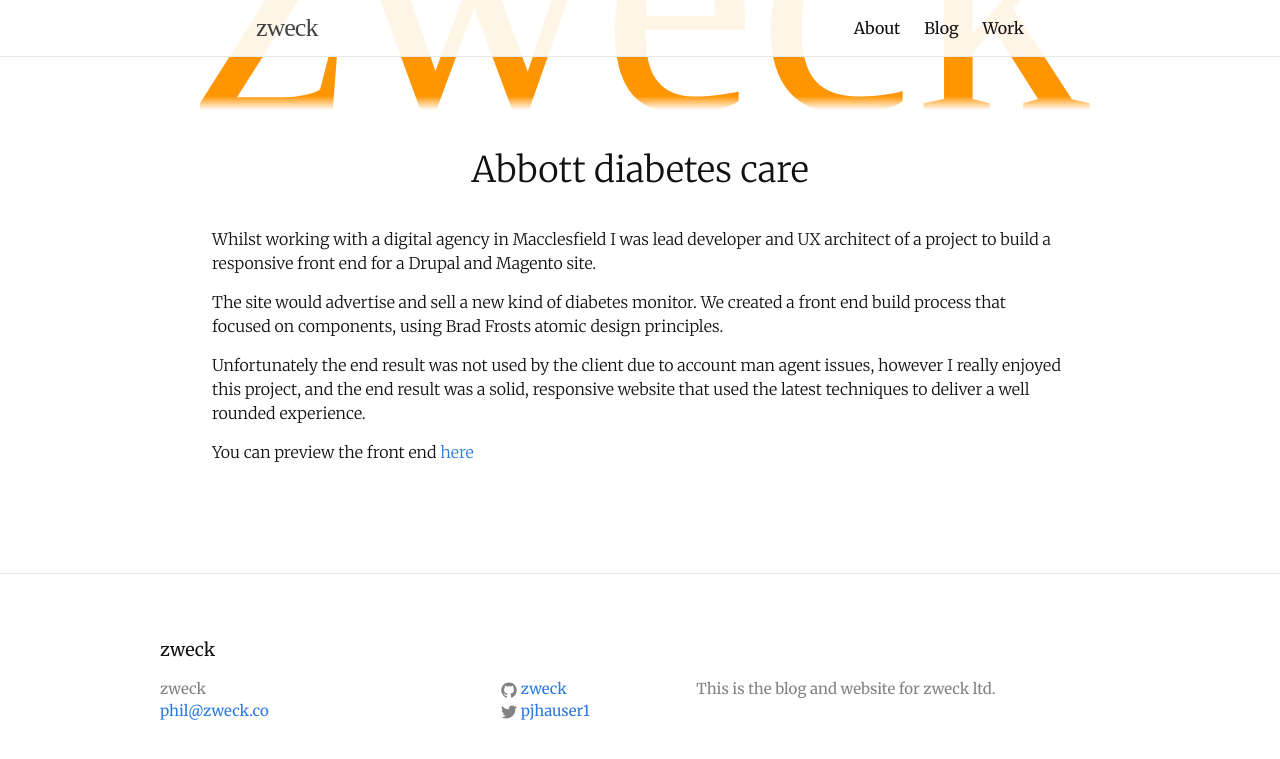
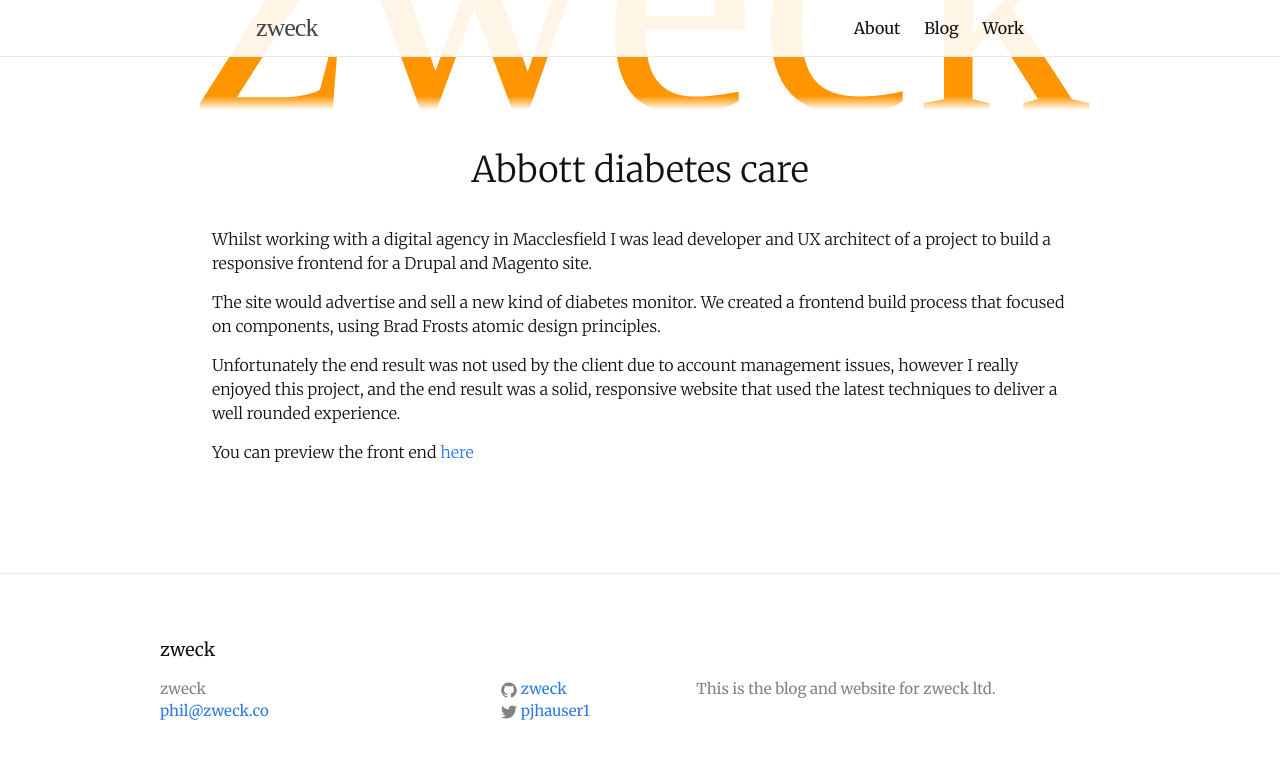
Before and after one commit to zweck/zweck.github.io, a Jekyll site: the page built from _posts/2016-4-20-adc.md, in a window 1280 px wide. Shown: the top 759 px of the page. Built offline with Jekyll 4.4.1, drawn with Linux system fonts in a browser that asks for light colours; some web fonts are replaced.

Commit message:
Update 2016-4-20-adc.md

```diff
--- a/_posts/2016-4-20-adc.md
+++ b/_posts/2016-4-20-adc.md
@@ -7,10 +7,10 @@
 exerpt: I was lead developer and UX architect of a project to build a responsive front end for a Drupal and Magento site.
 ---
 
-Whilst working with a digital agency in Macclesfield I was lead developer and UX architect of a project to build a responsive front end for a Drupal and Magento site.
+Whilst working with a digital agency in Macclesfield I was lead developer and UX architect of a project to build a responsive frontend for a Drupal and Magento site.
 
-The site would advertise and sell a new kind of diabetes monitor. We created a front end build process that focused on components, using Brad Frosts atomic design principles.
+The site would advertise and sell a new kind of diabetes monitor. We created a frontend build process that focused on components, using Brad Frosts atomic design principles.
 
-Unfortunately the end result was not used by the client due to account man agent issues, however I really enjoyed this project, and the end result was a solid, responsive website that used the latest techniques to deliver a well rounded experience.
+Unfortunately the end result was not used by the client due to account management issues, however I really enjoyed this project, and the end result was a solid, responsive website that used the latest techniques to deliver a well rounded experience.
 
 You can preview the front end [here](/examples/fsl/index.html)
```
